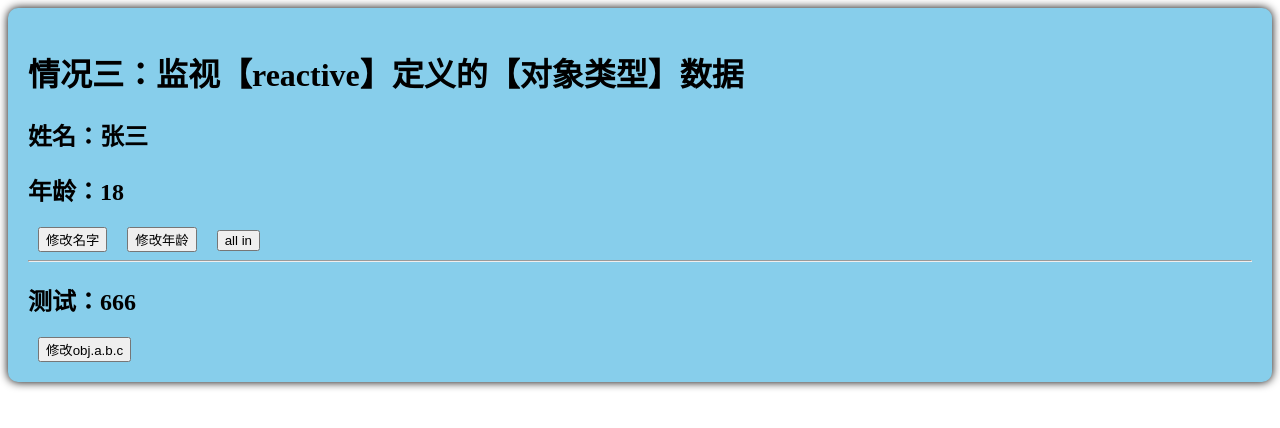
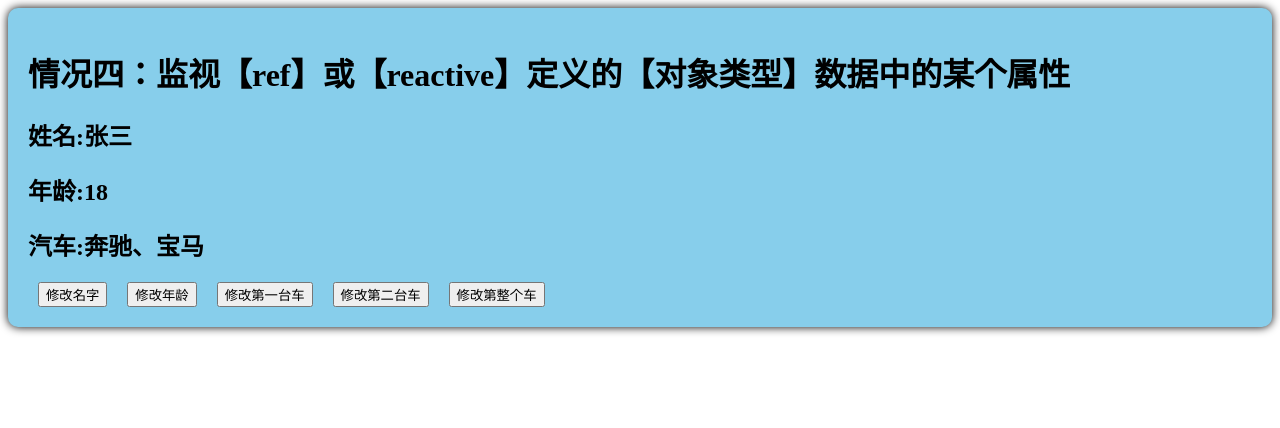
Before and after one commit to rourou668/hello_vue3, a Vue app: page / in a window 1280 px wide. Shown: the top 428 px of the page. Built offline with nearby package versions, Linux system fonts and the light colour scheme; the HTML template or start-up script is replaced by a standard one.

Commit message:
15_watch监视_情况四

```diff
--- a/src/components/Person.vue
+++ b/src/components/Person.vue
@@ -12,19 +12,15 @@ defineOptions({
 import { reactive, watch } from 'vue'
 
 // 数据
-// reactive定义的对象不可整体修改
 let person = reactive({
   name: '张三',
   age: 18,
+  car: {
+    c1: '奔驰',
+    c2: '宝马',
+  },
 })
 
-let obj = reactive({
-  a: {
-    b: {
-      c: 666,
-    },
-  },
-})
 // 方法
 function changeName() {
   person.name += '~'
@@ -32,37 +28,55 @@ function changeName() {
 function changeAge() {
   person.age += 1
 }
-function changePerson() {
-  // person的地址值没有变化。
-  Object.assign(person, { name: '李四', age: 80 })
+function changeC1() {
+  person.car.c1 = '奥迪'
 }
-
-function test() {
-  obj.a.b.c = 888
+function changeC2() {
+  person.car.c2 = '大众'
+}
+function changeCar() {
+  person.car = { c1: '雅迪', c2: '爱玛' }
 }
 
 // 监视
-// 情况三：监视【reactive】定义的【对象类型】数据，且默认是开启深度监视的
-watch(person, (newValue, oldValue) => {
-  console.log('person变化了', newValue, oldValue)
-})
+// getter函数：能返回一个值的函数
+// watch(
+//   // 若该属性不是对象类型，需要写成函数形式
+//   () => person.name,
+//   (newValue, oldValue) => {
+//     console.log('person.name变化了', newValue, oldValue)
+//   },
+// )
 
-watch(obj, (newValue, oldValue) => {
-  console.log('obj变化了', newValue, oldValue)
-})
+// 若该属性是对象类型，可直接编，也可写成函数式，建议写成函数式
+// watch(person.car, (newValue, oldValue) => {
+//   console.log('person.car变化了', newValue, oldValue)
+// })
+
+// 此时监视的是对象的地址值
+watch(
+  () => person.car,
+  (newValue, oldValue) => {
+    console.log('person.car变化了', newValue, oldValue)
+  },
+  // 关注对象的内部，需要手动开启深度监视
+  {
+    deep: true,
+  },
+)
 </script>
 
 <template>
   <div class="person">
-    <h1>情况三：监视【reactive】定义的【对象类型】数据</h1>
-    <h2>姓名：{{ person.name }}</h2>
-    <h2>年龄：{{ person.age }}</h2>
+    <h1>情况四：监视【ref】或【reactive】定义的【对象类型】数据中的某个属性</h1>
+    <h2>姓名:{{ person.name }}</h2>
+    <h2>年龄:{{ person.age }}</h2>
+    <h2>汽车:{{ person.car.c1 }}、{{ person.car.c2 }}</h2>
     <button @click="changeName">修改名字</button>
     <button @click="changeAge">修改年龄</button>
-    <button @click="changePerson">all in</button>
-    <hr />
-    <h2>测试：{{ obj.a.b.c }}</h2>
-    <button @click="test">修改obj.a.b.c</button>
+    <button @click="changeC1">修改第一台车</button>
+    <button @click="changeC2">修改第二台车</button>
+    <button @click="changeCar">修改第整个车</button>
   </div>
 </template>
 
```
